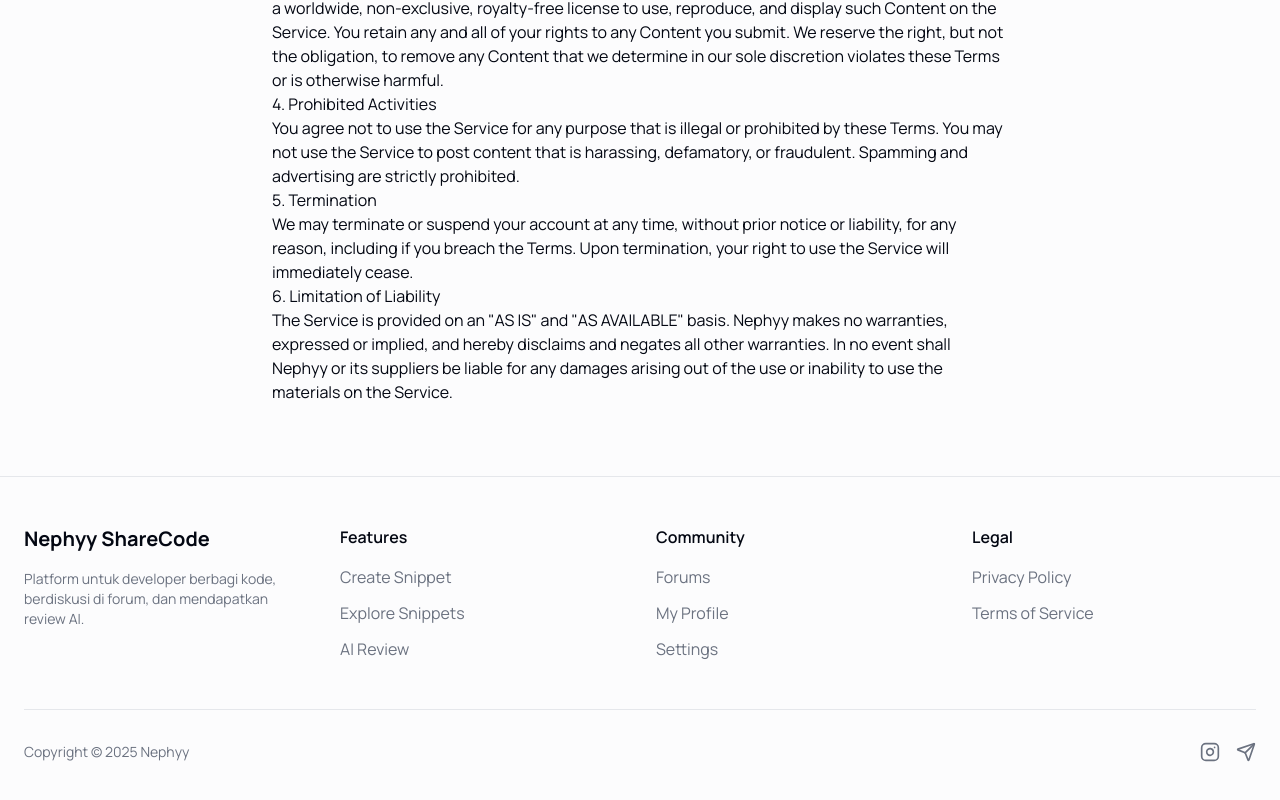
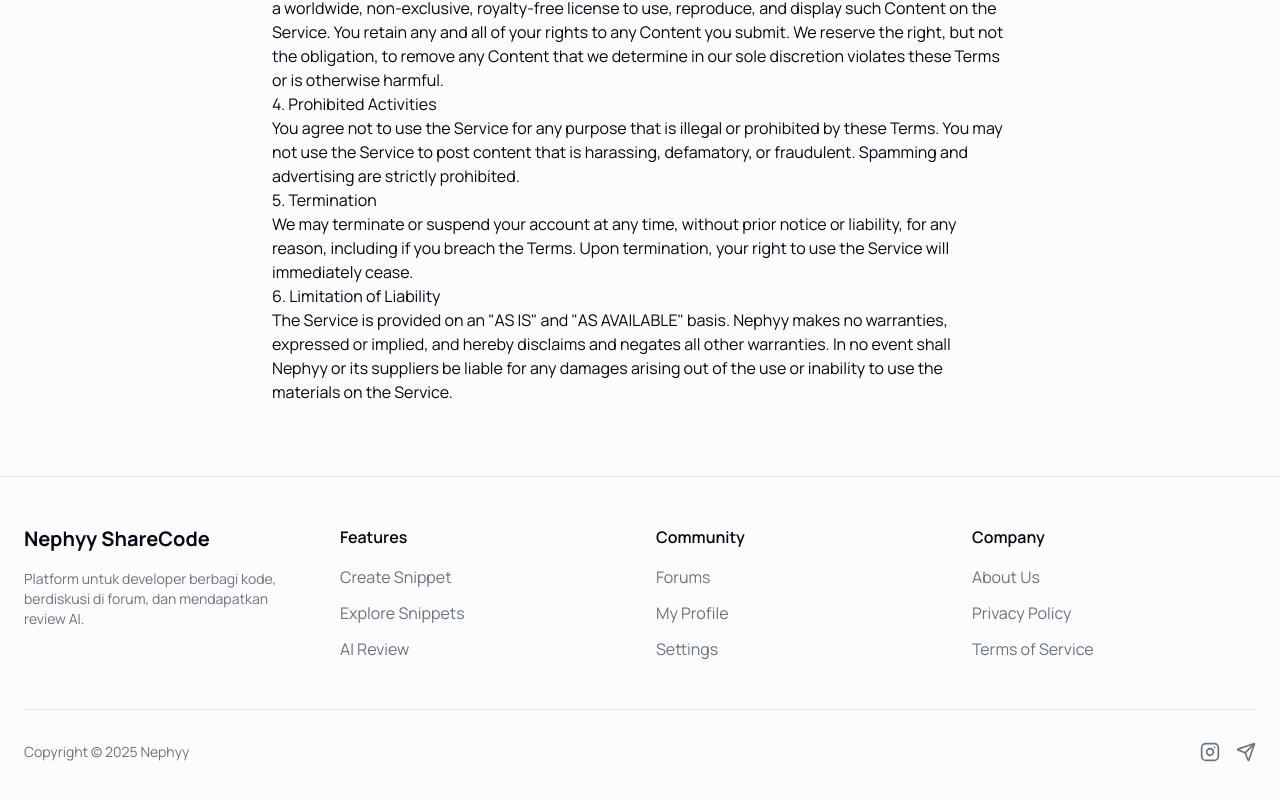
Before and after one commit to Nephyy1/nephyy-sharecode, a Next.js app: page /terms-of-service in a window 1280 px wide. Shown: the part 621-1421 px from the top of the page. Built offline with nearby package versions, Linux system fonts and the light colour scheme; no server answers.

Commit message:
Update Footer.tsx

```diff
--- a/components/Footer.tsx
+++ b/components/Footer.tsx
@@ -34,8 +34,9 @@ export default function Footer() {
           </div>
 
           <div>
-            <h3 className="font-semibold mb-4 text-foreground">Legal</h3>
+            <h3 className="font-semibold mb-4 text-foreground">Company</h3>
             <nav className="flex flex-col gap-3">
+              <Link href="/about" className="text-muted-foreground hover:text-primary transition-colors">About Us</Link>
               <Link href="/privacy-policy" className="text-muted-foreground hover:text-primary transition-colors">Privacy Policy</Link>
               <Link href="/terms-of-service" className="text-muted-foreground hover:text-primary transition-colors">Terms of Service</Link>
             </nav>
```
